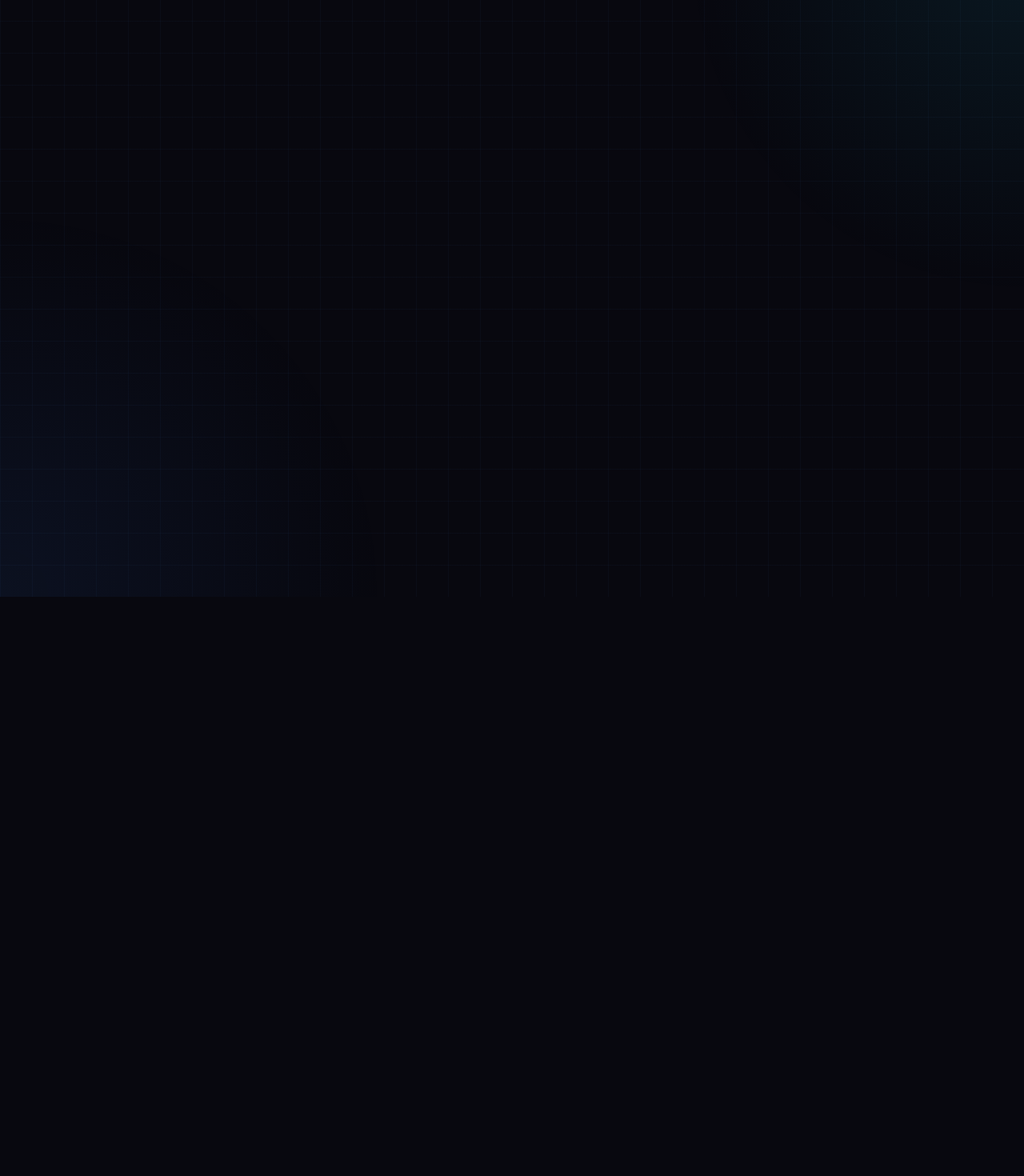
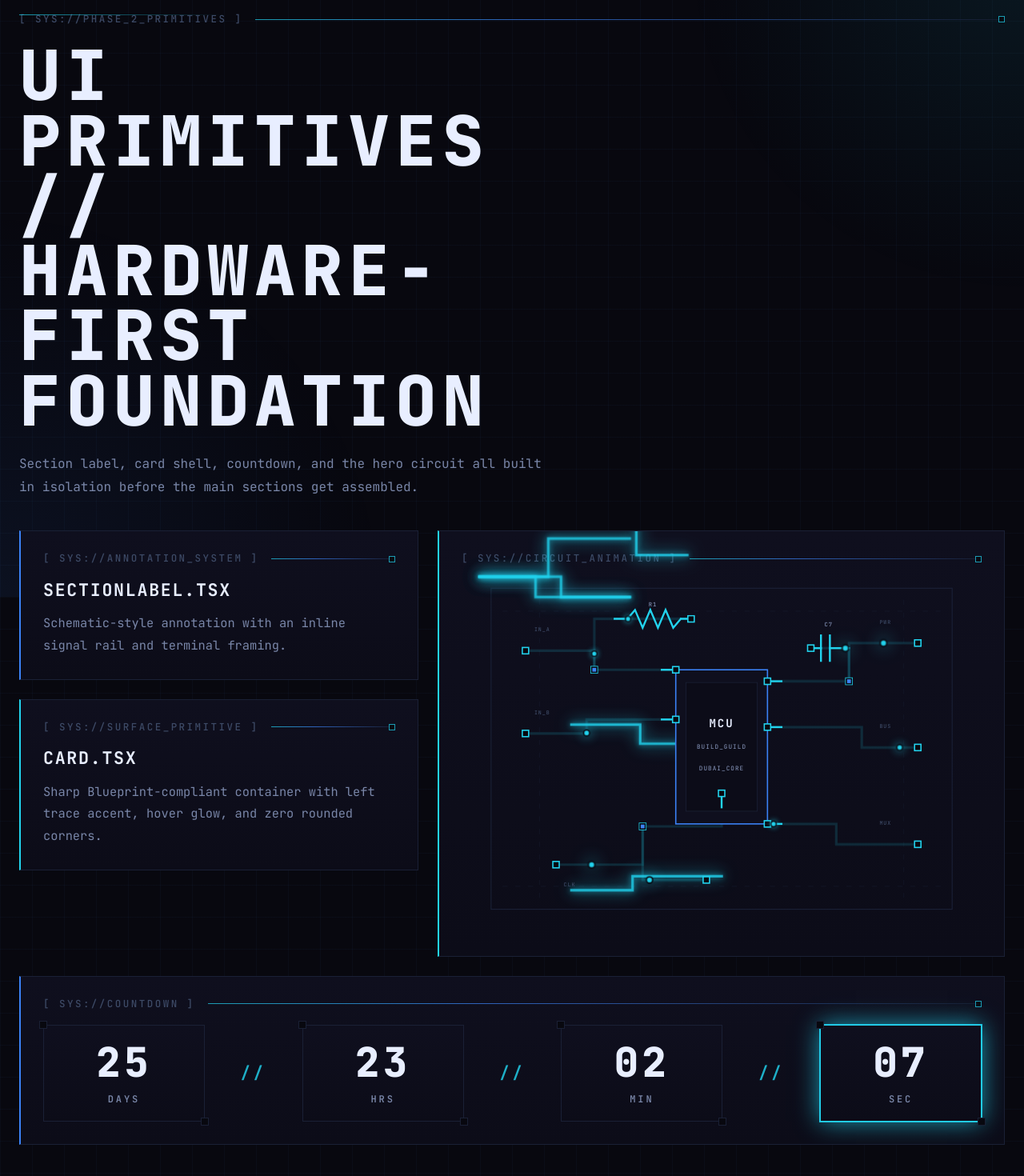
Before and after one commit to dhruvin-sarkar/Build-Guilds-Dubai, a React (Vite) app: page / in a window 1280 px wide. Shown: the part 54-1524 px from the top of the page at 80% size. Before the commit the page ends 800 px from the top, so only its background shows below. Built offline with nearby package versions, Linux system fonts and the light colour scheme.

Commit message:
feat: add phase 2 primitive preview shell

```diff
--- /dev/null
+++ b/src/App.css
@@ -0,0 +1,114 @@
+.preview {
+  position: relative;
+  min-height: 100vh;
+  padding: 4.5rem 1.5rem 6rem;
+}
+
+.preview__container {
+  position: relative;
+  width: min(100%, 1280px);
+  margin: 0 auto;
+}
+
+.preview__container::before {
+  content: '';
+  position: absolute;
+  inset: 0 auto auto 0;
+  width: 16rem;
+  height: 1px;
+  background: linear-gradient(90deg, var(--accent-cyan), transparent);
+  opacity: 0.7;
+}
+
+.preview__header {
+  display: grid;
+  gap: 1.5rem;
+  margin-bottom: 2.5rem;
+}
+
+.preview__title {
+  max-width: 12ch;
+  color: var(--text-primary);
+  font-size: clamp(2.75rem, 7vw, 5.4rem);
+  font-weight: 800;
+  letter-spacing: 0.08em;
+  line-height: 0.94;
+  text-transform: uppercase;
+}
+
+.preview__lede {
+  max-width: 42rem;
+  color: var(--text-secondary);
+  font-size: 1rem;
+  line-height: 1.8;
+}
+
+.preview__layout {
+  display: grid;
+  grid-template-columns: minmax(0, 0.95fr) minmax(0, 1.35fr);
+  gap: 1.5rem;
+  align-items: start;
+}
+
+.preview__stack {
+  display: grid;
+  gap: 1.5rem;
+}
+
+.preview__cardTitle {
+  margin-top: 1.2rem;
+  color: var(--text-primary);
+  font-size: 1.35rem;
+  font-weight: 700;
+  letter-spacing: 0.08em;
+  line-height: 1.25;
+  text-transform: uppercase;
+}
+
+.preview__cardText {
+  margin-top: 0.9rem;
+  color: var(--text-secondary);
+  font-size: 0.96rem;
+  line-height: 1.8;
+}
+
+.preview__circuitCard {
+  min-height: 100%;
+}
+
+.preview__countdownCard {
+  margin-top: 1.5rem;
+}
+
+.preview__countdownWrap {
+  margin-top: 1.25rem;
+}
+
+@media (max-width: 1024px) {
+  .preview {
+    padding-top: 3.5rem;
+  }
+
+  .preview__layout {
+    grid-template-columns: 1fr;
+  }
+}
+
+@media (max-width: 640px) {
+  .preview {
+    padding-inline: 1rem;
+    padding-bottom: 4rem;
+  }
+
+  .preview__header {
+    gap: 1.1rem;
+  }
+
+  .preview__cardTitle {
+    font-size: 1.12rem;
+  }
+
+  .preview__cardText {
+    font-size: 0.9rem;
+  }
+}
--- a/src/App.tsx
+++ b/src/App.tsx
@@ -1,11 +1,55 @@
-const sectionIds = ['hero', 'about', 'schedule', 'organizers', 'faq', 'rsvp'] as const;
+import './App.css';
+import CircuitSVG from './components/ui/CircuitSVG';
+import Countdown from './components/ui/Countdown';
+import Card from './components/ui/Card';
+import SectionLabel from './components/ui/SectionLabel';
+import { EVENT_DATE } from './data/constants';
 
 function App() {
   return (
-    <main className="app-shell" aria-label="Build Guild Dubai">
-      {sectionIds.map((sectionId) => (
-        <section key={sectionId} id={sectionId} className="section-placeholder" aria-hidden="true" />
-      ))}
+    <main className="preview" aria-label="Build Guild Dubai Phase 2 primitives preview">
+      <div className="preview__container">
+        <header className="preview__header">
+          <SectionLabel label="phase 2 primitives" />
+          <h1 className="preview__title">UI primitives // hardware-first foundation</h1>
+          <p className="preview__lede">
+            Section label, card shell, countdown, and the hero circuit all built in isolation before the main
+            sections get assembled.
+          </p>
+        </header>
+
+        <section className="preview__layout">
+          <div className="preview__stack">
+            <Card>
+              <SectionLabel label="annotation system" />
+              <h2 className="preview__cardTitle">SectionLabel.tsx</h2>
+              <p className="preview__cardText">
+                Schematic-style annotation with an inline signal rail and terminal framing.
+              </p>
+            </Card>
+
+            <Card highlight>
+              <SectionLabel label="surface primitive" />
+              <h2 className="preview__cardTitle">Card.tsx</h2>
+              <p className="preview__cardText">
+                Sharp Blueprint-compliant container with left trace accent, hover glow, and zero rounded corners.
+              </p>
+            </Card>
+          </div>
+
+          <Card highlight className="preview__circuitCard">
+            <SectionLabel label="circuit animation" />
+            <CircuitSVG animate />
+          </Card>
+        </section>
+
+        <Card className="preview__countdownCard">
+          <SectionLabel label="countdown" />
+          <div className="preview__countdownWrap">
+            <Countdown targetDate={EVENT_DATE} />
+          </div>
+        </Card>
+      </div>
     </main>
   );
 }
```
Also changed, not shown: 1 other file (tests, documents, lock files or other folders).
